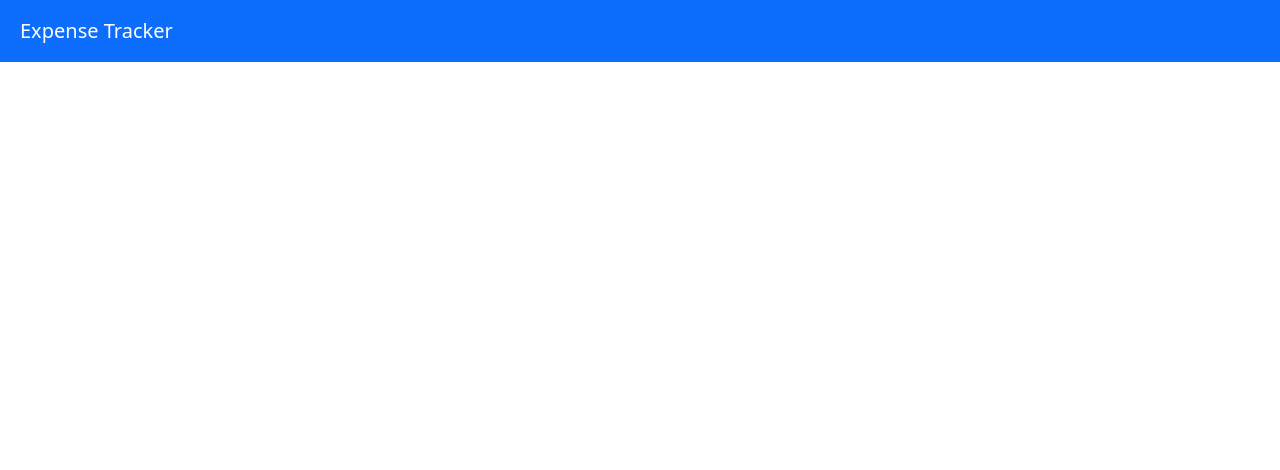
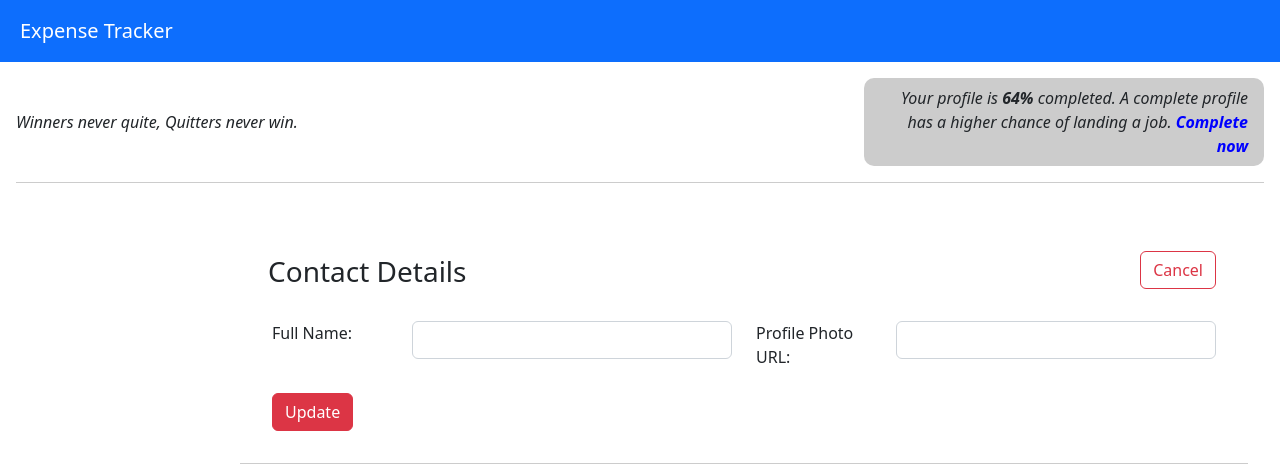
Before and after one commit to rintha/react-expense-tracker, a React (Create React App) app: page /updateprofile in a window 1280 px wide. Shown: the top 470 px of the page. Built offline with nearby package versions, Linux system fonts and the light colour scheme.

Commit message:
Profile updated

```diff
--- a/src/App.js
+++ b/src/App.js
@@ -2,6 +2,7 @@ import React from "react";
 import { Route, Switch } from "react-router-dom";
 import NavBar from "./components/Layout/NavBar";
 import Login from "./components/pages/Login";
+import ProfileUpdate from "./components/pages/Profile/ProfileUpdate";
 import Welcome from "./components/pages/Welcome";
 
 function App() {
@@ -15,6 +16,9 @@ function App() {
         <Route path="/welcome">
           <Welcome />
         </Route>
+        <Route path="/updateprofile">
+          <ProfileUpdate/>
+        </Route>
       </Switch>
     </React.Fragment>
   );
--- a/src/components/pages/Login.js
+++ b/src/components/pages/Login.js
@@ -27,12 +27,18 @@ const Login = () => {
         "https://identitytoolkit.googleapis.com/v1/accounts:signUp?key=AIzaSyDIus7yBYANWAFKjKvWbncBM2T09RJUNJA";
     }
 
-    const email = emailInputRef.current.value;
-    const password = passwordInputRef.current.value;
-    const confirmPassword = confirmPasswordRef.current.value;
+    const email = emailInputRef.current?.value;
+    const password = passwordInputRef.current?.value;
+    const confirmPassword = confirmPasswordRef.current?.value;
 
-    if (password !== confirmPassword) {
+    if (password !== confirmPassword && !isLogin) {
       alert("Entered password is incorrect");
+      return;
+    }
+
+    if (!email || !password || (!isLogin && !confirmPassword)) {
+      alert("Please fill in all required fields");
+      return;
     }
 
     axios
@@ -48,6 +54,7 @@ const Login = () => {
           history.push("/welcome");
           console.log(response.data.idToken);
           console.log("User has successfully signed up");
+          console.log(response);
         }
       })
       .catch((err) => {
@@ -88,7 +95,11 @@ const Login = () => {
                 </Form.Group>
               )}
               <div className="d-grid gap-2">
-                <button size="lg" className="btn btn-primary mb-2">
+                <button
+                  type="submit"
+                  size="lg"
+                  className="btn btn-primary mb-2"
+                >
                   {isLogin ? "Login" : "Sign Up"}
                 </button>
               </div>
--- /dev/null
+++ b/src/components/pages/Profile/ProfileForm.js
@@ -0,0 +1,92 @@
+import React, { useRef } from "react";
+import axios from "axios";
+import { Link } from "react-router-dom";
+import { Form, Row, Col } from "react-bootstrap";
+
+const ProfileForm = () => {
+  const nameInputRef = useRef();
+  const profilePhotoRef = useRef();
+
+  const updateProfileHandler = (e) => {
+    e.preventDefault();
+    const fullName = nameInputRef.current.value;
+    const profilePhoto = profilePhotoRef.current.value;
+    const idToken = localStorage.getItem("token");
+
+    const requestData = {
+      displayName: fullName,
+      photoUrl: profilePhoto,
+      returnSecureToken: true,
+    };
+
+    axios
+      .post(
+        `https://identitytoolkit.googleapis.com/v1/accounts:update?key=AIzaSyDIus7yBYANWAFKjKvWbncBM2T09RJUNJA`,
+        {
+          idToken,
+          ...requestData,
+        }
+      )
+      .then((res) => {
+        console.log(res.data);
+        nameInputRef.current.reset();
+        profilePhotoRef.current.reset();
+        alert("userdetails has been updated")
+      })
+      .catch((err) => {
+        console.log(err.message);
+        // handle error case here
+      });
+  };
+
+  return (
+    <section
+      style={{
+        marginTop: "2rem",
+        marginLeft: "15rem",
+        marginRight: "2rem",
+        padding: "2rem",
+        borderBottom: "1px solid #ccc",
+      }}
+    >
+      <Row className="mb-3">
+        <Col className="p-2">
+          <h3>Contact Details</h3>
+        </Col>
+        <Col className="text-end">
+          <Link to="/welcome">
+            <button className="btn btn-outline-danger mt-1 ">Cancel</button>
+          </Link>
+        </Col>
+      </Row>
+
+      <Form onSubmit={updateProfileHandler} className="form-inline">
+        <Row className="mb-3 form-inline">
+          <Col>
+            <Form.Label>Full Name:</Form.Label>
+          </Col>
+          <Col>
+            <Form.Control
+              type="text"
+              ref={nameInputRef}
+              style={{ width: "20rem" }}
+            />
+          </Col>
+          <Col>
+            <Form.Label>Profile Photo URL:</Form.Label>
+          </Col>
+          <Col>
+            <Form.Control
+              type="text"
+              ref={profilePhotoRef}
+              style={{ width: "20rem" }}
+            />
+          </Col>
+        </Row>
+        <button className="btn btn-danger">Update</button>
+      </Form>
+    </section>
+  );
+};
+
+export default ProfileForm;
--- /dev/null
+++ b/src/components/pages/Profile/ProfileUpdate.js
@@ -0,0 +1,42 @@
+import React from "react";
+import ProfileForm from "./ProfileForm";
+
+const ProfileUpdate = () => {
+  return (
+    <>
+      <div
+        className="m-3 d-flex justify-content-between align-items-center"
+        style={{
+          borderBottom: "1px solid #ccc",
+        }}
+      >
+        <p>
+          <i> Winners never quite, Quitters never win.</i>
+        </p>
+        <p
+          className="text-end  ml-auto px-3 py-2 "
+          style={{ width: "25rem", backgroundColor: "#ccc",borderRadius: "10px" }}
+        >
+          <i>
+            Your profile is <b>64%</b> completed. A complete profile has a
+            higher chance of landing a job.
+            <b
+              style={{
+                cursor: "pointer",
+                color: "blue",
+              }}
+            >
+              {" "}
+              Complete now
+            </b>
+          </i>
+        </p>
+      </div>
+      <div>
+        <ProfileForm />
+      </div>
+    </>
+  );
+};
+
+export default ProfileUpdate;
--- a/src/components/pages/Welcome.js
+++ b/src/components/pages/Welcome.js
@@ -1,11 +1,41 @@
-import React from 'react'
+import React from "react";
+import { useHistory } from "react-router-dom";
 
 const Welcome = () => {
+  const history = useHistory();
+  const profileUpdateHandler = () => {
+    history.push("/updateprofile");
+  };
+
   return (
-    <section>
-        <p>WELCOME TO EXPENSE TRACKER</p>
-    </section>
-  )
-}
+    <div
+      className="m-3 d-flex justify-content-between align-items-center"
+      style={{
+        borderBottom: "1px solid #ccc",
+      }}
+    >
+      <p>
+        <i>WELCOME TO EXPENSE TRACKER!!!</i>
+      </p>
+      <p
+        className="text-end bg-light-ash  ml-auto px-3 py-2 "
+        style={{ backgroundColor: "#ccc", borderRadius: "10px" }}
+      >
+        <i>
+          Your profile is incomplete.
+          <span
+            onClick={profileUpdateHandler}
+            style={{
+              cursor: "pointer",
+              color: "blue",
+            }}
+          >
+            Complete Now
+          </span>
+        </i>
+      </p>
+    </div>
+  );
+};
 
-export default Welcome
+export default Welcome;
```
